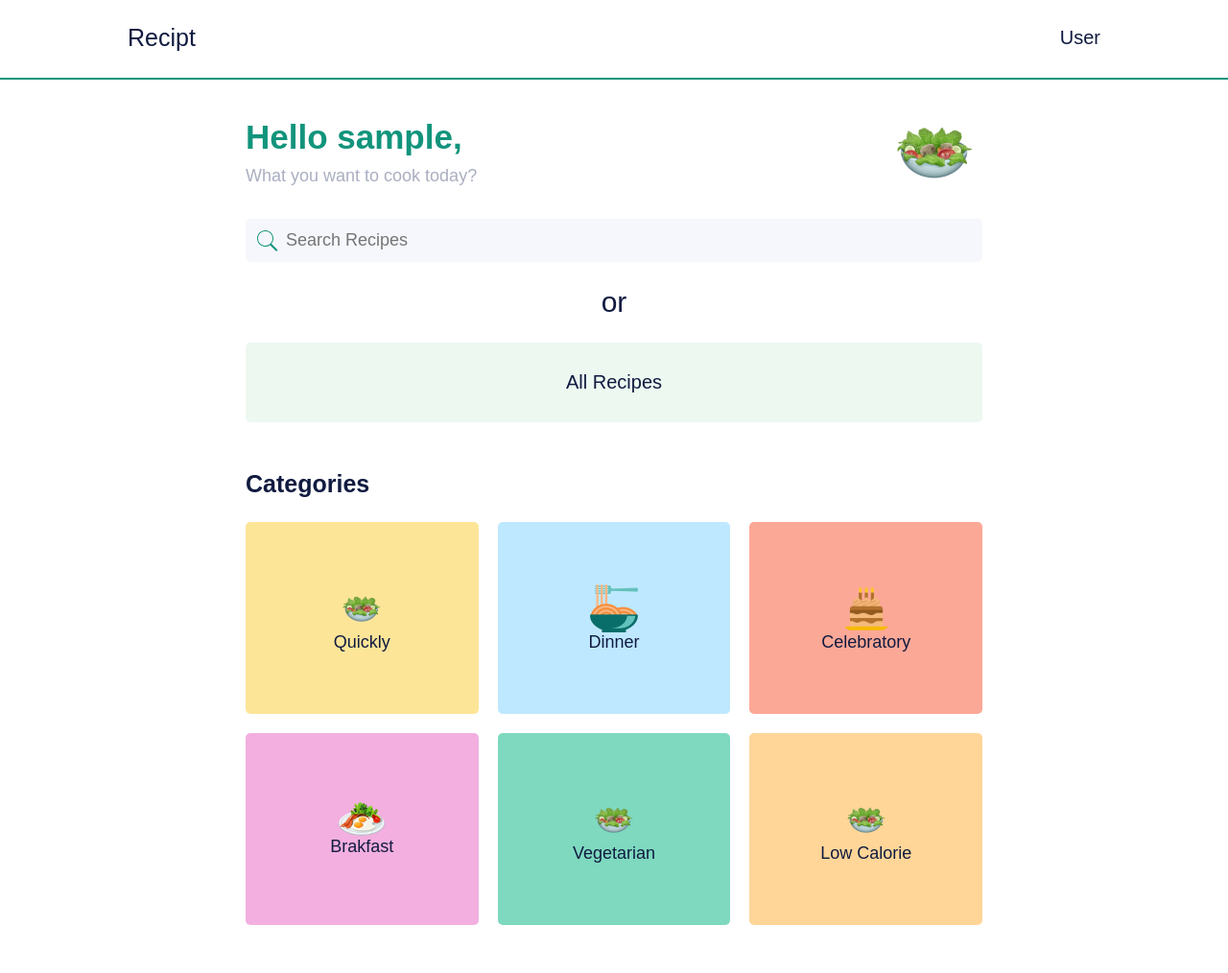
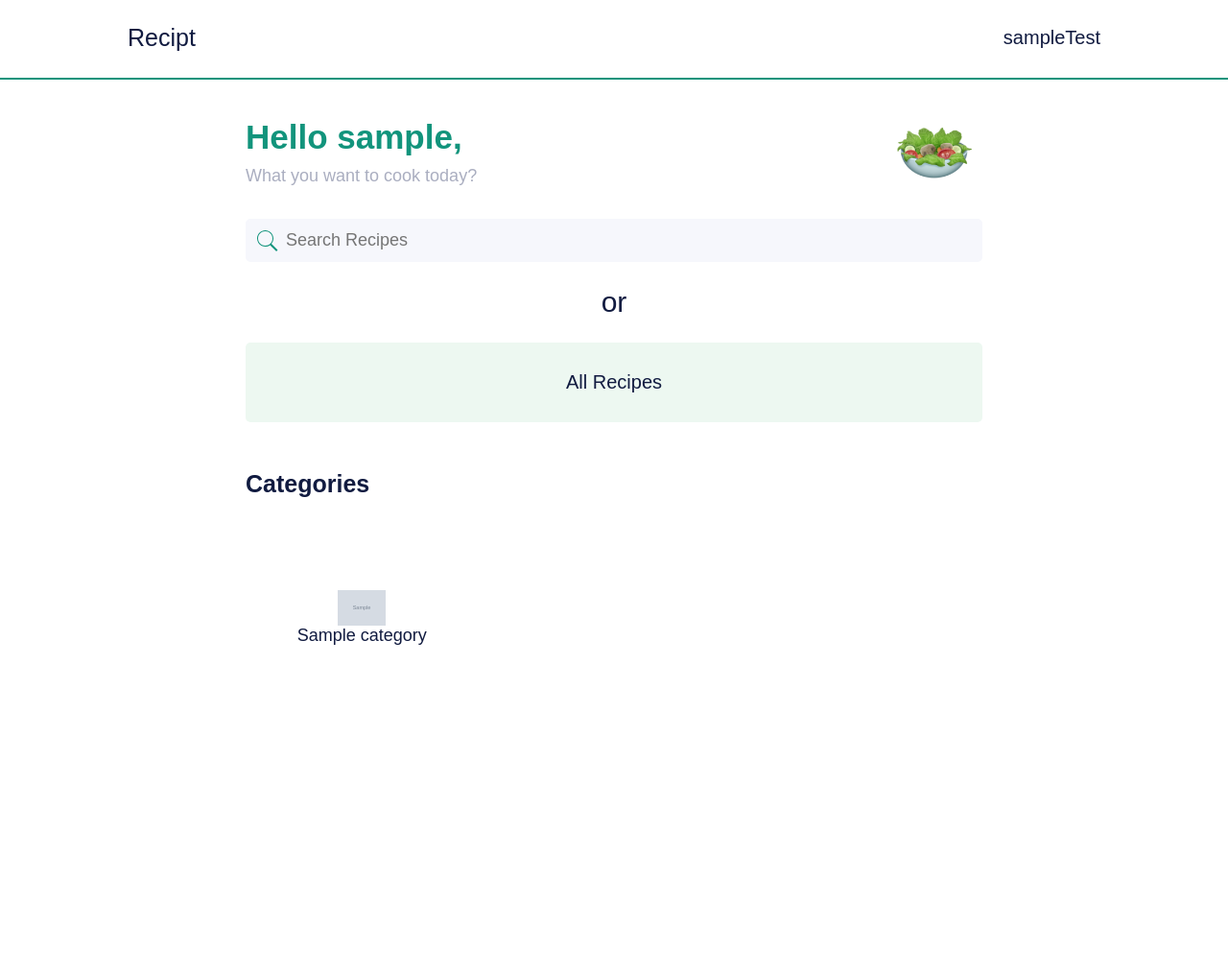
Before and after one commit to zakharfsk/Cooks-Companion, a Django app: template templates/general_page/index.html in a window 1280 px wide. Shown: the whole page at 96% size. After the commit the page ends 672 px from the top, so only its background shows below. Run offline with Django 4.2, Linux system fonts and the light colour scheme; a user stored in the database is signed in; tables that the repository leaves empty hold one stand-in row (values such as "Sample post"); the template is opened without the code that fills it: most values are stand-ins (such as "Sample title", 1, 10 or a date in 2020); grey boxes marked "Sample" are stand-in pictures.

Commit message:
add categories and meal services

```diff
--- a/general_page/urls.py
+++ b/general_page/urls.py
@@ -1,9 +1,10 @@
 from django.urls import path
 
-from .views import index_page, search_page, view_page
+from .views import index_page, search_page, view_page, category_page
 
 urlpatterns = [
     path('', index_page, name='index_page'),
     path('search/', search_page, name='search_page'),
-    path('view/', view_page, name='view_page')
+    path('view/', view_page, name='view_page'),
+    path('category/', category_page, name='category_page'),
 ]
--- a/templates/general_page/index.html
+++ b/templates/general_page/index.html
@@ -15,12 +15,11 @@
         <nav>
             <div class="logo"><a href="{% url 'index_page' %}">Recipt</a></div>
             <div class="header-user">
-                <a href="{% url 'user_profile' %}">User</a>
+                <a href="{% url 'user_profile' %}">{{ user.username }}Test</a>
             </div>
         </nav>
     </div>
 </header>
-
 <main class="home-page">
     <div class="wrapper">
         <section class="wellcome-section">
@@ -51,36 +50,13 @@
         <section class="meal-categories">
             <h3 class="categories-title">Categories</h3>
             <div class="categories">
-                <div class="category first-card">
-                    <img src="{% static 'general_page_static/img/salat.png' %}" alt="meal">
-                    <p>Quickly</p>
-                    <a href="#"></a>
-                </div>
-                <div class="category second-card">
-                    <img src="{% static 'general_page_static/img/dinner.png' %}" alt="meal">
-                    <p>Dinner</p>
-                    <a href="#"></a>
-                </div>
-                <div class="category thrid-card">
-                    <img src="{% static 'general_page_static/img/cake.png' %}" alt="meal">
-                    <p>Celebratory</p>
-                    <a href="#"></a>
-                </div>
-                <div class="category fourth-card">
-                    <img src="{% static 'general_page_static/img/breakfast.png' %}" alt="meal">
-                    <p>Brakfast</p>
-                    <a href="#"></a>
-                </div>
-                <div class="category fifth-card">
-                    <img src="{% static 'general_page_static/img/salat.png' %}" alt="meal">
-                    <p>Vegetarian</p>
-                    <a href="#"></a>
-                </div>
-                <div class="category sixth-card">
-                    <img src="{% static 'general_page_static/img/salat.png' %}" alt="meal">
-                    <p>Low Calorie</p>
-                    <a href="#"></a>
-                </div>
+                {% for category in categories %}
+                    <div class="category">
+                        <img src="{{ category.category_thumb }}" alt="meal">
+                        <p>{{ category.name_category }}</p>
+                        <a href="{% url 'category_page' %}?c={{ category.name_category }}"></a>
+                    </div>
+                {% endfor %}
             </div>
         </section>
     </div>
```
Also changed, not shown: general_page/services/meal_api/meal_services.py (added, +36 -0 lines), general_page/services/meal_api/meal_types.py (added, +7 -0 lines), general_page/views.py (+25 -1 lines), client_profile/migrations/0001_initial.py (added), general_page/services/__init__.py (added), general_page/services/meal_api/__init__.py (added), templates/general_page/category.html (added).
